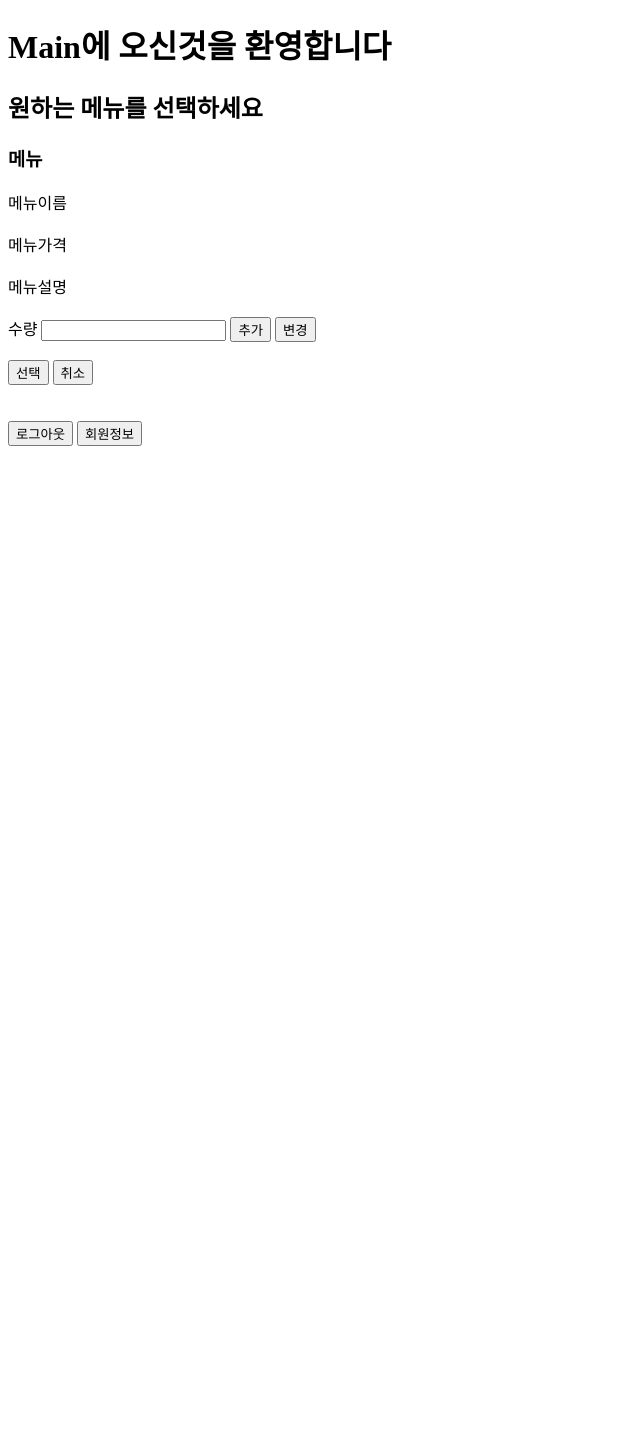
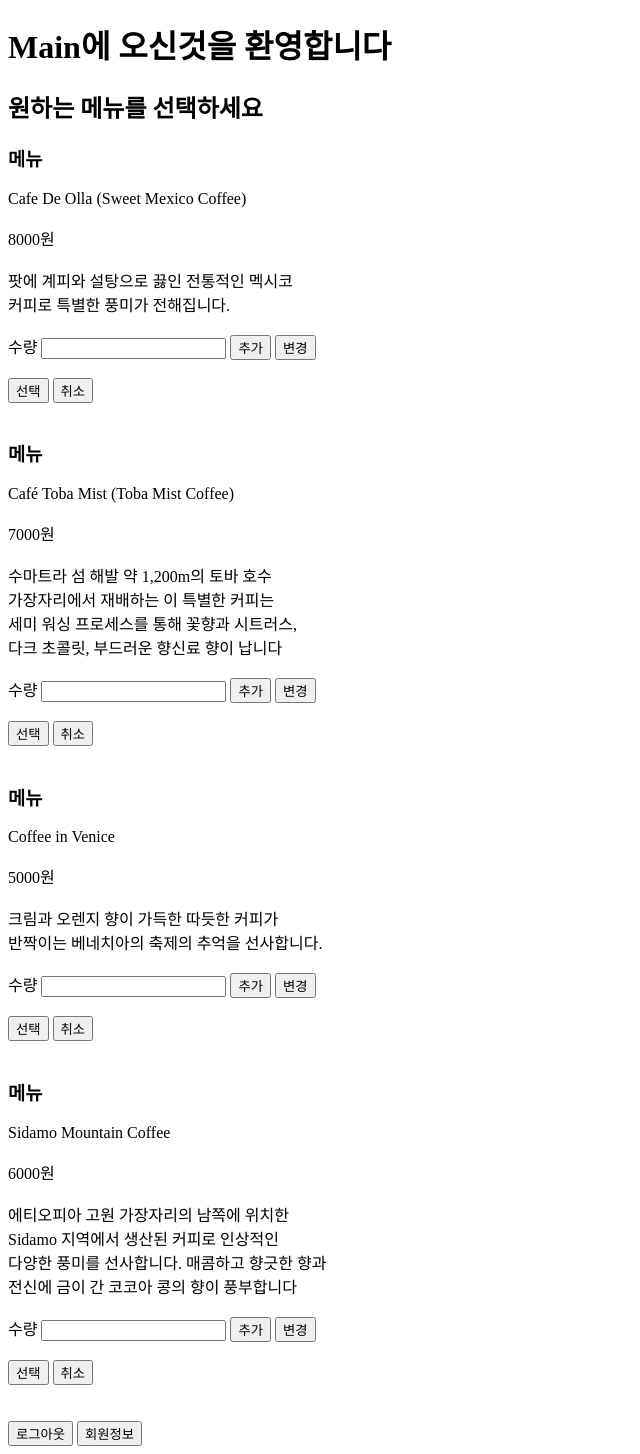
Before and after one commit to Henry-choi426/TeamProject01, a Flask app: page /menupage in a window 1280 px wide. Shown: the whole page, without its empty margins (0-640 px from the left). Before the commit the page ends 446 px from the top, so only its background shows below. Run offline with Flask 2, Linux system fonts and the light colour scheme.

Commit message:
Addig nemu

```diff
--- a/templates/03.menuSelect.html
+++ b/templates/03.menuSelect.html
@@ -14,9 +14,10 @@
 
 <form>
   <h3>메뉴</h3>
-  <div id="menuname">메뉴이름</div><br>
-  <div id="menuprice">메뉴가격</div><br>
-  <div id="menuinfo">메뉴설명</div><br>
+  <div id="menuname">Cafe De Olla (Sweet Mexico Coffee)</div><br>
+  <div id="menuprice">8000원</div><br>
+  <div id="menuinfo">팟에 계피와 설탕으로 끓인 전통적인 멕시코 <br>
+    커피로 특별한 풍미가 전해집니다. </div><br>
   <label for="orderquantity">수량</label>
   <input type="number" id="orderquantity" name="orderquantity" min="0" max="">
   <button type="submit" class="button" id="insertorder" onclick=>추가</button>
@@ -28,6 +29,63 @@
 <button type="submit" class="button" id="cancel" onclick=>취소</button><br>
 <br>
 
+<h3>메뉴</h3>
+<div id="menuname">Café Toba Mist (Toba Mist Coffee)</div><br>
+<div id="menuprice">7000원</div><br>
+<div id="menuinfo">수마트라 섬 해발 약 1,200m의 토바 호수 <br>
+  가장자리에서 재배하는 이 특별한 커피는 <br>
+  세미 워싱 프로세스를 통해 꽃향과 시트러스,<br>
+  다크 초콜릿, 부드러운 향신료 향이 납니다</div><br>
+<label for="orderquantity">수량</label>
+<input type="number" id="orderquantity" name="orderquantity" min="0" max="">
+<button type="submit" class="button" id="insertorder" onclick=>추가</button>
+<button type="submit" class="button" id="updateorder" onclick=>변경</button><br>
+</form>
+
+<br>
+<button type="submit" class="button" id="select" onclick=>선택</button>
+<button type="submit" class="button" id="cancel" onclick=>취소</button><br>
+<br>
+
+
+<h3>메뉴</h3>
+  <div id="menuname">Coffee in Venice</div><br>
+  <div id="menuprice">5000원</div><br>
+  <div id="menuinfo">크림과 오렌지 향이 가득한 따듯한 커피가 <br>
+    반짝이는 베네치아의 축제의 추억을 선사합니다.</div><br>
+  <label for="orderquantity">수량</label>
+  <input type="number" id="orderquantity" name="orderquantity" min="0" max="">
+  <button type="submit" class="button" id="insertorder" onclick=>추가</button>
+  <button type="submit" class="button" id="updateorder" onclick=>변경</button><br>
+</form>
+
+<br>
+<button type="submit" class="button" id="select" onclick=>선택</button>
+<button type="submit" class="button" id="cancel" onclick=>취소</button><br>
+<br>
+
+
+<h3>메뉴</h3>
+  <div id="menuname">Sidamo Mountain Coffee</div><br>
+  <div id="menuprice">6000원</div><br>
+  <div id="menuinfo">에티오피아 고원 가장자리의 남쪽에 위치한 <br>
+    Sidamo 지역에서 생산된 커피로 인상적인<br>
+    다양한 풍미를 선사합니다. 매콤하고 향긋한 향과<br>
+    전신에 금이 간 코코아 콩의 향이 풍부합니다</div><br>
+  <label for="orderquantity">수량</label>
+  <input type="number" id="orderquantity" name="orderquantity" min="0" max="">
+  <button type="submit" class="button" id="insertorder" onclick=>추가</button>
+  <button type="submit" class="button" id="updateorder" onclick=>변경</button><br>
+</form>
+
+<br>
+<button type="submit" class="button" id="select" onclick=>선택</button>
+<button type="submit" class="button" id="cancel" onclick=>취소</button><br>
+<br>
+
+
+
+
 <br>
 <button type="button" class="button" id="signoff" onclick=>로그아웃</button>
 <button type="button" class="button" id="userinfo" onclick=>회원정보</button>
```
Also changed, not shown: veiw_t.sql (added, +99 -0 lines).
